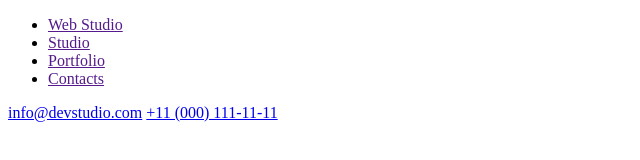
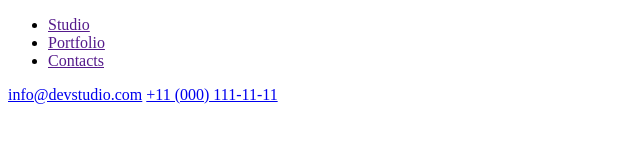
Before and after one commit to valeriiaoshchepkova/goit-markup-hw-01, a plain HTML site: page index.html in a window 1280 px wide. Shown: the whole page, without its empty margins (0-640 px from the left). Drawn offline with Linux system fonts and the light colour scheme.

Commit message:
index.html

```diff
--- a/index.html
+++ b/index.html
@@ -12,7 +12,6 @@
     <header>
         <nav>
             <ul>
-                <li><a href="">Web Studio</a></li>
                 <li><a href="">Studio</a></li>
                 <li><a href="">Portfolio</a></li>
                 <li><a href="">Contacts</a></li>
```
Also changed, not shown: image/Logo.jpg (added).
